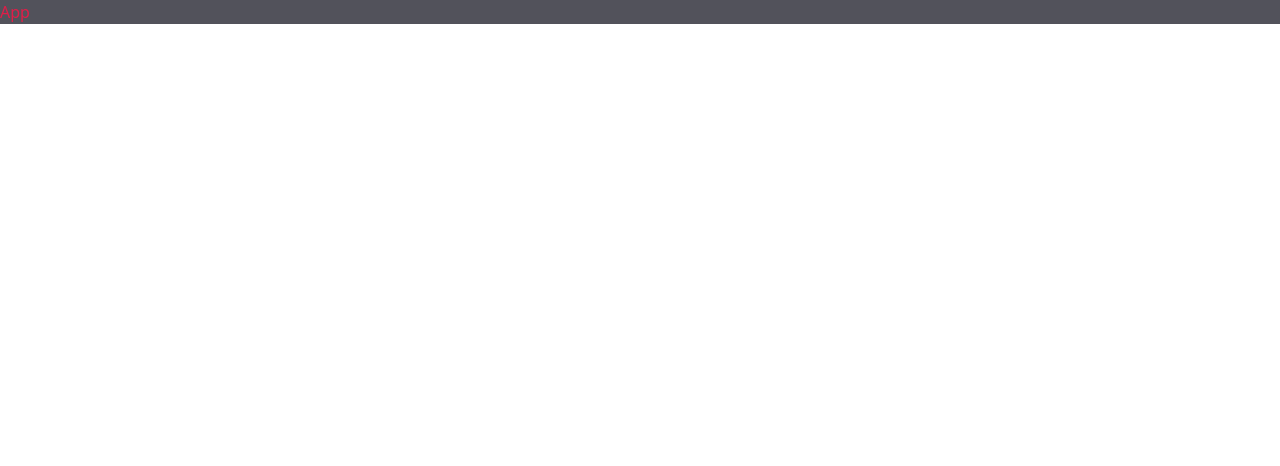
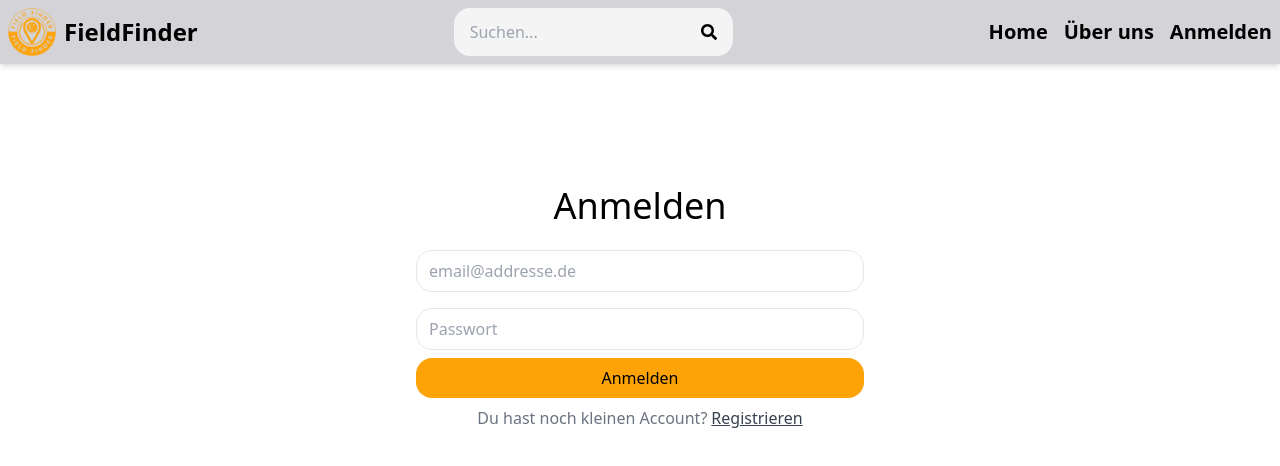
Before and after one commit to BennetBechtel/FieldFinder, a React (Vite) app in the folder frontend/: page /sign-in in a window 1280 px wide. Shown: the top 466 px of the page. Built offline with nearby package versions, Linux system fonts and the light colour scheme.

Commit message:
general structure and sign-up / sign-in page

```diff
--- a/frontend/package.json
+++ b/frontend/package.json
@@ -11,7 +11,9 @@
   },
   "dependencies": {
     "react": "^18.2.0",
-    "react-dom": "^18.2.0"
+    "react-dom": "^18.2.0",
+    "react-icons": "^5.0.1",
+    "react-router-dom": "^6.22.3"
   },
   "devDependencies": {
     "@types/react": "^18.2.66",
--- a/frontend/src/App.jsx
+++ b/frontend/src/App.jsx
@@ -1,9 +1,26 @@
-import React from 'react'
+import { BrowserRouter, Routes, Route } from "react-router-dom";
+import Home from "./pages/Home";
+import SignIn from "./pages/SignIn";
+import SignUp from "./pages/SignUp";
+import About from "./pages/About";
+import Profile from "./pages/Profile";
+import Header from "./components/Header";
 
 const App = () => {
   return (
-    <div className='text-rose-600 bg-zinc-600'>App</div>
-  )
-}
+    <BrowserRouter>
+      <div className="flex flex-col min-h-screen">
+        <Header />
+          <Routes>
+            <Route path="/" element={<Home />} />
+            <Route path="/sign-in" element={<SignIn />} />
+            <Route path="/sign-up" element={<SignUp />} />
+            <Route path="/about" element={<About />} />
+            <Route path="/profile" element={<Profile />} />
+          </Routes>
+        </div>
+    </BrowserRouter>
+  );
+};
 
-export default App
+export default App;
--- /dev/null
+++ b/frontend/src/components/Header.jsx
@@ -0,0 +1,37 @@
+import { FaSearch } from "react-icons/fa";
+import { Link } from "react-router-dom";
+import Logo from "../assets/Logo.png";
+
+const Header = () => {
+  return (
+    <header className="flex justify-between items-center bg-zinc-300 p-2 shadow-md">
+      <div className="flex items-center gap-2">
+        <img src={Logo} className="size-12 hidden md:inline" />
+        <h1 className="font-bold text-2xl">FieldFinder</h1>
+      </div>
+
+      <form className="flex bg-zinc-100 py-3 px-4 rounded-2xl items-center">
+        <input
+          type="text"
+          placeholder="Suchen..."
+          className="bg-transparent focus:outline-none"
+        />
+        <FaSearch />
+      </form>
+
+      <ul className="flex gap-4 text-xl font-semibold">
+        <li className="hidden md:inline hover:underline">
+          <Link to={"/"}>Home</Link>
+        </li>
+        <li className="hidden md:inline hover:underline">
+          <Link to={"/about"}>Über uns</Link>
+        </li>
+        <li>
+          <Link to={"/sign-in"}>Anmelden</Link>
+        </li>
+      </ul>
+    </header>
+  );
+};
+
+export default Header;
--- a/frontend/src/index.css
+++ b/frontend/src/index.css
@@ -1,3 +1,11 @@
 @tailwind base;
 @tailwind components;
 @tailwind utilities;
+
+input.login {
+  @apply w-full border my-2 py-2 px-3 rounded-2xl
+}
+
+button.login {
+   @apply bg-primary p-2 w-full rounded-2xl
+}
--- /dev/null
+++ b/frontend/src/pages/About.jsx
@@ -0,0 +1,9 @@
+import React from 'react'
+
+const About = () => {
+  return (
+    <div>About</div>
+  )
+}
+
+export default About
--- /dev/null
+++ b/frontend/src/pages/Home.jsx
@@ -0,0 +1,9 @@
+import React from 'react'
+
+const Home = () => {
+  return (
+    <div>Home</div>
+  )
+}
+
+export default Home
--- /dev/null
+++ b/frontend/src/pages/Profile.jsx
@@ -0,0 +1,9 @@
+import React from 'react'
+
+const Profile = () => {
+  return (
+    <div>Profile</div>
+  )
+}
+
+export default Profile
--- /dev/null
+++ b/frontend/src/pages/SignIn.jsx
@@ -0,0 +1,33 @@
+import { Link } from "react-router-dom";
+
+const SignIn = () => {
+  return (
+    <div className="mt-4 grow flex items-center justify-around">
+      <div className="mb-64">
+        <div className="items-center h-full">
+          <h1 className="text-4xl text-center mb-4">Anmelden</h1>
+          <form className="max-w-md mx-auto">
+            <input
+              type="email"
+              placeholder="email@addresse.de"
+              className="login"
+            />
+            <input type="password" placeholder="Passwort" className="login" />
+            <button className="login">Anmelden</button>
+            <div className="items-center text-center py-2 text-gray-500">
+              Du hast noch kleinen Account?
+              <Link
+                to={"/sign-up"}
+                className="ml-1 text-gray-700 underline"
+              >
+                Registrieren
+              </Link>
+            </div>
+          </form>
+        </div>
+      </div>
+    </div>
+  );
+};
+
+export default SignIn;
--- /dev/null
+++ b/frontend/src/pages/SignUp.jsx
@@ -0,0 +1,32 @@
+import { Link } from "react-router-dom";
+
+const SignUp = () => {
+  return (
+    <div className="mt-4 grow flex items-center justify-around">
+      <div className="mb-64">
+        <div className="items-center h-full">
+          <h1 className="text-4xl text-center mb-4">Registrieren</h1>
+          <form className="max-w-md mx-auto">
+            <input type="text" placeholder="Vorname" className="login" />
+            <input type="text" placeholder="Nachname" className="login" />
+            <input
+              type="email"
+              placeholder="email@addresse.de"
+              className="login"
+            />
+            <input type="password" placeholder="Passwort" className="login" />
+            <button className="login">Registrieren</button>
+            <div className="items-center text-center py-2 text-gray-500">
+              Du hast bereits einen Account?
+              <Link to={"/sign-in"} className="ml-1 text-gray-700 underline">
+                Anmelden
+              </Link>
+            </div>
+          </form>
+        </div>
+      </div>
+    </div>
+  );
+};
+
+export default SignUp;
--- a/frontend/tailwind.config.js
+++ b/frontend/tailwind.config.js
@@ -2,7 +2,11 @@
 export default {
   content: ["./index.html", "./src/**/*.{js,ts,jsx,tsx}"],
   theme: {
-    extend: {},
+    extend: {
+      colors: {
+        primary: "#FEA307",
+      }
+    },
   },
   plugins: [],
 };
```
Also changed, not shown: frontend/src/assets/Logo.png (added), 1 other file (tests, documents, lock files or other folders).
